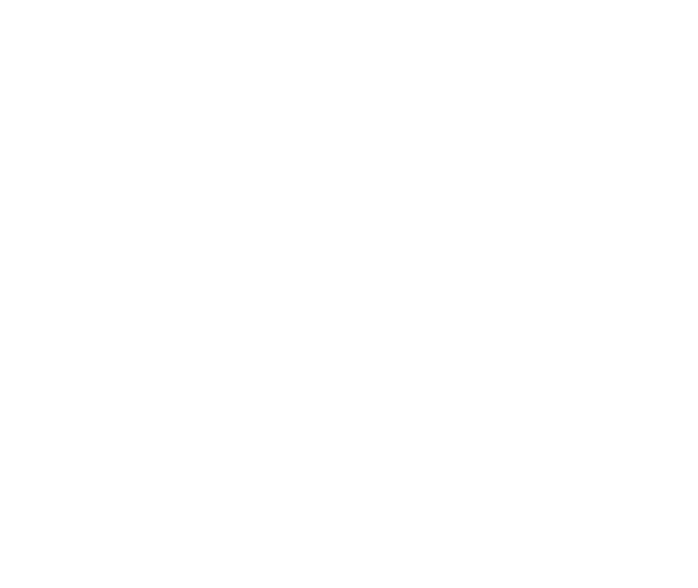
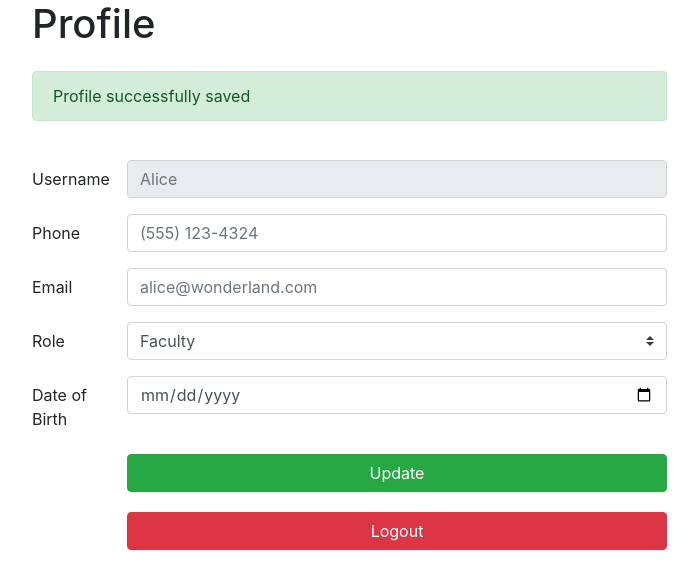
Before and after one commit to Rijkstarhn/jobs-for-geeks, a React (Create React App) app: page /profile in a window 1280 px wide. Shown: the top 588 px of the page, without its empty margins (53-751 px from the left). Built offline with nearby package versions, Linux system fonts and the light colour scheme.

Commit message:
Created Login parts.

```diff
--- a/src/App.js
+++ b/src/App.js
@@ -2,6 +2,10 @@ import SearchScreen from "./components/search-screen";
 import DetailsScreen from "./components/details-screen";
 import {BrowserRouter, Route} from "react-router-dom";
 import HomeScreen from "./components/home-screen";
+import LoginScreen from "./components/login-screen";
+import ProfileScreen from "./components/profile-screen";
+import RegisterScreen from "./components/register-screen";
+
 
 function App() {
   return (
@@ -9,6 +13,15 @@ function App() {
         <BrowserRouter>
             <Route path="/" exact={true}>
                 <HomeScreen/>
+            </Route>
+            <Route path="/login" exact={true}>
+                <LoginScreen/>
+            </Route>
+            <Route path="/profile" exact={true}>
+                <ProfileScreen/>
+            </Route>
+            <Route path="/register" exact={true}>
+                <RegisterScreen/>
             </Route>
             <Route path={["/search", "/search/:description?/:location?"]}
                    exact={true}>
--- a/src/components/home-screen.js
+++ b/src/components/home-screen.js
@@ -5,6 +5,10 @@ const HomeScreen = () => {
     return(
         <div>
             <h2>Home Screen</h2>
+            <Link to="/login">
+                Login
+            </Link>
+            <br/>
             <Link to="/search">
                 Search
             </Link>
--- /dev/null
+++ b/src/components/login-screen.js
@@ -0,0 +1,49 @@
+import React from 'react'
+import {Link} from "react-router-dom";
+
+const LoginScreen = () => {
+    return (
+        <div className="container">
+            <h1 className="title mb-3">Sign In</h1>
+            <form>
+                <div className="form-group row mb-3">
+                    <label className="col-sm-1 col-form-label" htmlFor="username">
+                        Username </label>
+                    <div className="col-sm-6">
+                        <input className="form-control"
+                               id="username"
+                               placeholder="Alice"/>
+                    </div>
+                </div>
+                <div className="form-group row mb-3">
+                    <label className="col-sm-1 col-form-label" htmlFor="password">
+                        Password </label>
+                    <div className="col-sm-6">
+                        <input className="form-control" id="password"
+                               placeholder="123qwe#$%" type="password"/>
+                    </div>
+                </div>
+                <div className="form-group row mb-3">
+                    <label className="col-sm-1 col-form-label"></label>
+                    <div className="col-sm-6">
+                        <Link to = "/profile" className="btn btn-primary col-12 mb-3 wbdv-login">
+                            Sign in
+                        </Link>
+                        <div className="row">
+                            <div className="col-6">
+                                <a href="#">Forgot Password?</a>
+                            </div>
+                            <div className="col-6">
+                                <Link to = "/register" className="float-right">
+                                    Sign up
+                                </Link>
+                            </div>
+                        </div>
+                    </div>
+                </div>
+            </form>
+        </div>
+    )
+};
+
+export default LoginScreen;
--- /dev/null
+++ b/src/components/profile-screen.js
@@ -0,0 +1,77 @@
+import React from 'react'
+import {Link} from "react-router-dom";
+
+const ProfileScreen = () => {
+    return (
+        <div className="container">
+            <h1 className="mb-3">Profile</h1>
+            <form>
+                <div className="form-group row">
+                    <label className="col-sm-7 col-form-label">
+                        <div className="alert alert-success" id="alertFld">Profile successfully saved</div>
+                    </label>
+                </div>
+                <div className="form-group row mb-3">
+                    <label className="col-sm-1 col-form-label">
+                        Username
+                    </label>
+                    <div className="col-sm-6">
+                        <input className="form-control" disabled="true" placeholder="Alice" id="usernameFld"/>
+                    </div>
+                </div>
+                <div className="form-group row mb-3">
+                    <label htmlFor="phoneFld" className="col-sm-1 col-form-label">
+                        Phone
+                    </label>
+                    <div className="col-sm-6">
+                        <input className="form-control" placeholder="(555) 123-4324" id="phoneFld"/>
+                    </div>
+                </div>
+                <div className="form-group row mb-3">
+                    <label htmlFor="emailFld" className="col-sm-1 col-form-label">
+                        Email
+                    </label>
+                    <div className="col-sm-6">
+                        <input className="form-control" type="email" placeholder="alice@wonderland.com" id="emailFld"/>
+                    </div>
+                </div>
+                <div className="form-group row mb-3">
+                    <label className="col-sm-1 col-form-label">
+                        Role
+                    </label>
+                    <div className="col-sm-6">
+                        <select className="custom-select" id="roleFld">
+                            <option value="Faculty">Faculty</option>
+                            <option value="Student">Student</option>
+                            <option value="Admin">Admin</option>
+                        </select>
+                    </div>
+                </div>
+                <div className="form-group row mb-3">
+                    <label className="col-sm-1 col-form-label">
+                        Date of Birth
+                    </label>
+                    <div className="col-sm-6">
+                        <input className="form-control" type="date" value="mm/dd/yyyy" id="dobFld"/>
+                    </div>
+                </div>
+                <div className="form-group row mb-3">
+                    <label className="col-sm-1 col-form-label"></label>
+                    <div className="col-sm-6">
+                        <a onClick = {() => alert('info update!')} className="btn btn-success col-12 mb-1" data-toggle="collapse">Update</a>
+                    </div>
+                </div>
+                <div className="form-group row mb-3">
+                    <label className="col-sm-1 col-form-label"></label>
+                    <div className="col-sm-6">
+                        <Link to = "/" className="btn btn-danger col-12 mb-0" id="logoutBtn">
+                            Logout
+                        </Link>
+                    </div>
+                </div>
+            </form>
+        </div>
+    )
+}
+
+export default ProfileScreen;
--- /dev/null
+++ b/src/components/register-screen.js
@@ -0,0 +1,60 @@
+import React from 'react';
+import {Link} from "react-router-dom";
+
+const RegisterScreen = () => {
+    return (
+        <div className="container">
+            <h1 className="mb-3">Sign Up</h1>
+            <form>
+                <div className="form-group row mb-3">
+                    <label className="col-sm-1 col-form-label">
+                        Username
+                    </label>
+                    <div className="col-sm-6">
+                        <input className="form-control" id="usernameFld" placeholder="Alice" />
+                    </div>
+                </div>
+                <div className="form-group row mb-3">
+                    <label className="col-sm-1 col-form-label">
+                        Password
+                    </label>
+                    <div className="col-sm-6">
+                        <input className="form-control" id="passwordFld" placeholder="123qwe#$%" type="password" />
+                    </div>
+                </div>
+                <div className="form-group row mb-3">
+                    <label className="col-sm-1 col-form-label">
+                        Verify Password
+                    </label>
+                    <div className="col-sm-6">
+                        <input className="form-control" id="verifyPasswordFld" placeholder="123qwe#$%" type="password" />
+                    </div>
+                </div>
+                <div className="form-group row mb-3">
+                    <label className="col-sm-1 col-form-label">
+                    </label>
+                    <div className="col-sm-6">
+                        <Link to = "/profile" className="btn btn-primary btn-block" id="registerBtn" >
+                            Sign up
+                        </Link>
+                    </div>
+                </div>
+                <div className="form-group row mb-3">
+                    <label className="col-sm-1 col-form-label">
+                    </label>
+                    <div className="col-sm-6">
+                        <Link to = "/login" >
+                            Login
+                        </Link>
+                        <Link className="float-right" to="/">
+                            Cancel
+                        </Link>
+                    </div>
+                </div>
+            </form>
+
+        </div>
+    )
+}
+
+export default RegisterScreen;
```
